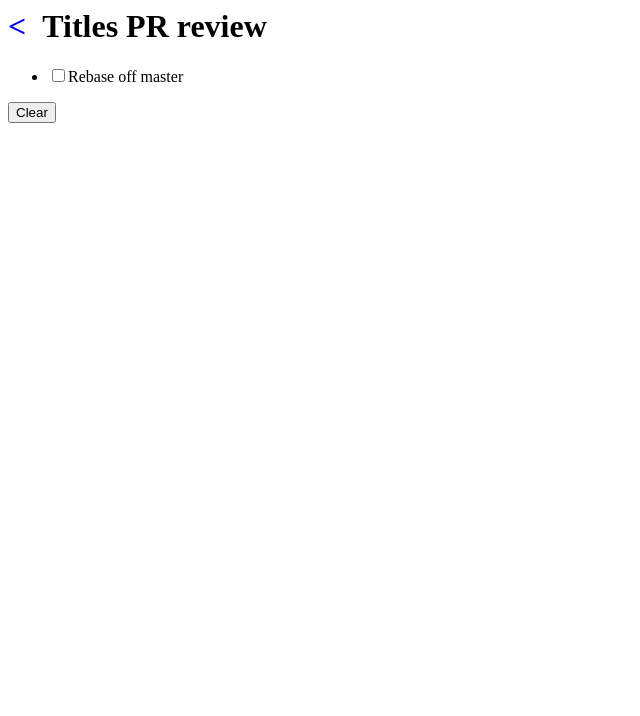
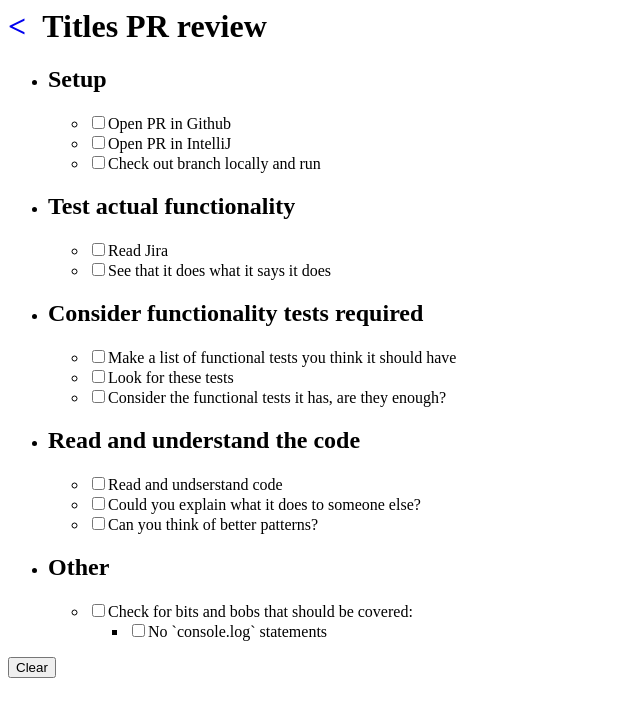
Before and after one commit to cloudsculptor/checkmate-basic, a plain HTML site: page checklists/titles-pr-review/index.html in a window 1280 px wide. Shown: the whole page, without its empty margins (0-640 px from the left). Drawn offline with Linux system fonts and the light colour scheme.

Commit message:
Add to PR list

```diff
--- a/checklists/titles-pr-review/index.html
+++ b/checklists/titles-pr-review/index.html
@@ -6,7 +6,49 @@
     <body>
         <h1><a href="../../index.html">&lt;</a><span>Titles PR review</span></h1>
         <ul>
-            <li><input type="checkbox">Rebase off master<span></span></li>
+            <li>
+                <h2>Setup</h2>
+                <ul>
+                    <li><input type="checkbox"><span>Open PR in Github</span></li>
+                    <li><input type="checkbox"><span>Open PR in IntelliJ</span></li>
+                    <li><input type="checkbox"><span>Check out branch locally and run</span></li>
+                </ul>
+            </li>
+            <li>
+                <h2>Test actual functionality</h2>
+                <ul>
+                    <li><input type="checkbox"><span>Read Jira</span></li>
+                    <li><input type="checkbox"><span>See that it does what it says it does</span></li>
+                </ul>
+            </li>
+            <li>
+                <h2>Consider functionality tests required</h2>
+                <ul>
+                    <li><input type="checkbox"><span>Make a list of functional tests you think it should have</span></li>
+                    <li><input type="checkbox"><span>Look for these tests</span></li>
+                    <li><input type="checkbox"><span>Consider the functional tests it has, are they enough?</span></li>
+                </ul>
+            </li>
+            <li>
+                <h2>Read and understand the code</h2>
+                <ul>
+                    <li><input type="checkbox"><span>Read and undserstand code</span></li>
+                    <li><input type="checkbox"><span>Could you explain what it does to someone else?</span></li>
+                    <li><input type="checkbox"><span>Can you think of better patterns?</span></li>
+                </ul>
+            </li>
+            <li>
+                <h2>Other</h2>
+                <ul>
+                    <li>
+                        <input type="checkbox"><span>Check for bits and bobs that should be covered:</span>
+                        <ul>
+                            <li><input type="checkbox"><span>No `console.log` statements</span></li>
+                        </ul>
+                    </li>
+
+                </ul>
+            </li>
         </ul>
         <button onclick="javascript: location.reload();">Clear</button>
     </body>
```
Also changed, not shown: checklists/titles-feature-complete/index.html (+1 -0 lines), checklists/titles-pre-push-checks/index.html (+2 -2 lines), index.html (+1 -1 lines), a.json (deleted).
